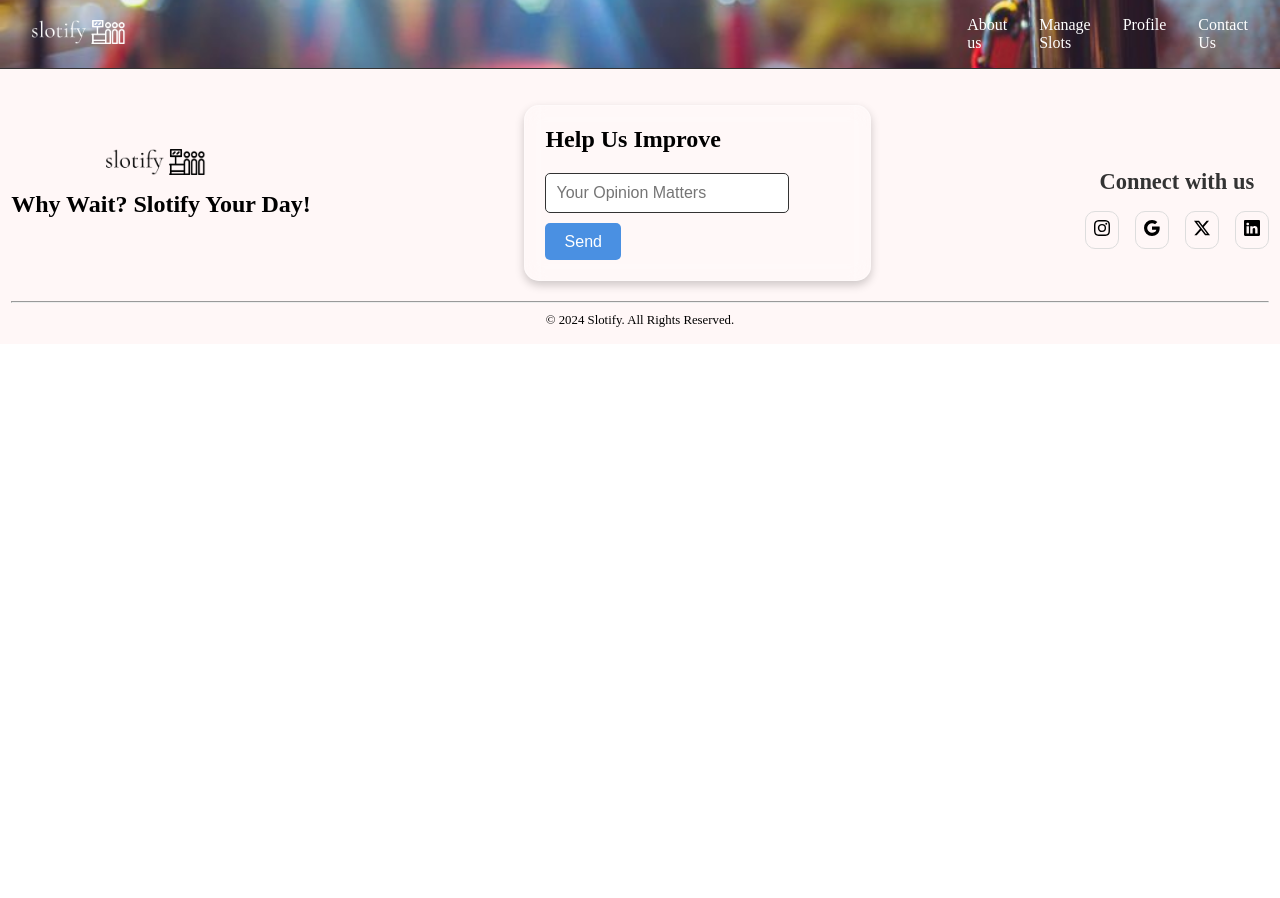
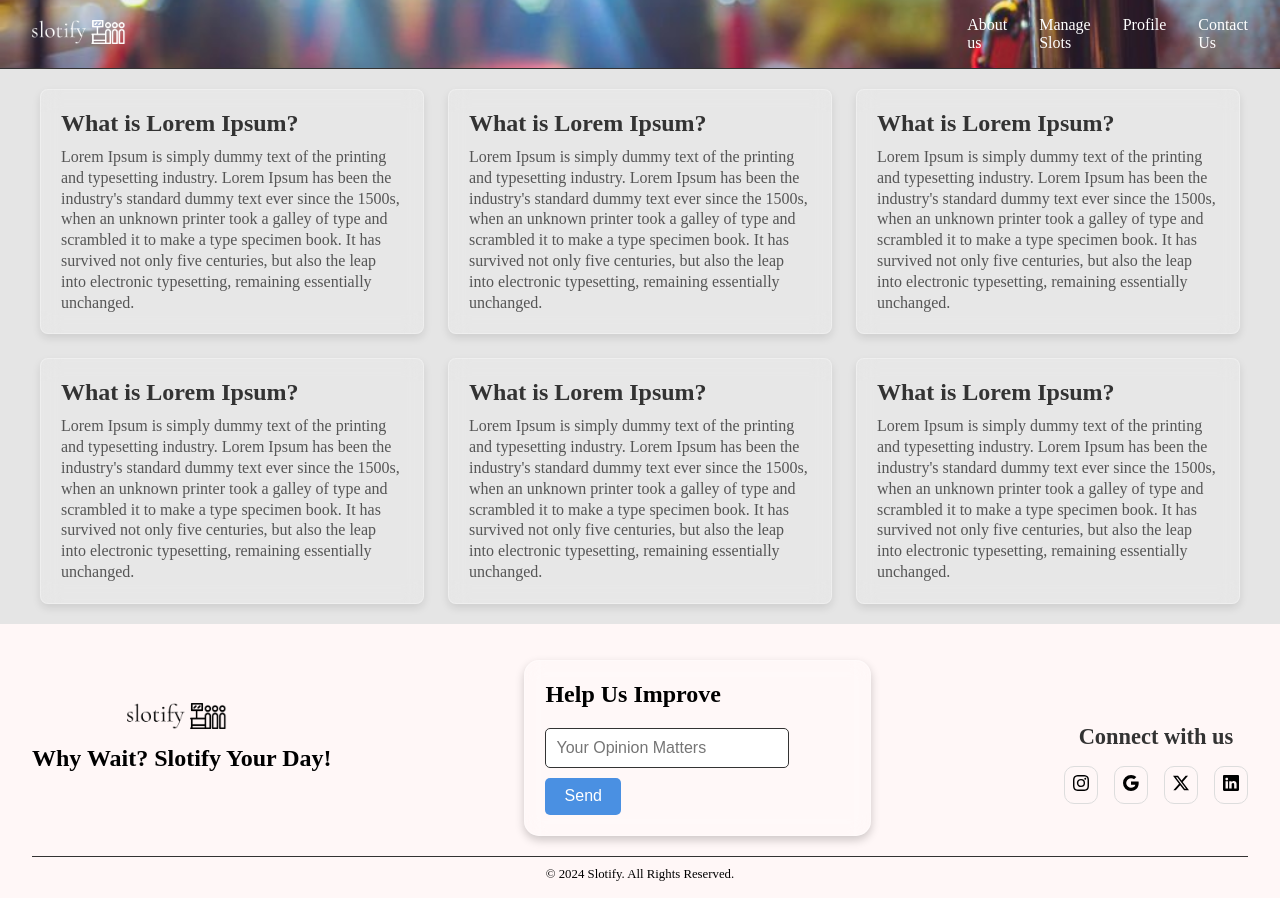
Before and after one commit to maniram3112/slotify, a React (Create React App) app: page /home in a window 1280 px wide. Before the commit the page ends 800 px from the top, so only its background shows below. Built offline with nearby package versions, Linux system fonts and the light colour scheme; sample sign-in values are in the browser's storage.

Commit message:
implemented about section

```diff
--- a/src/components/About/About.css
+++ b/src/components/About/About.css
@@ -0,0 +1,40 @@
+.about-container{
+    padding: 20px;
+    background-color: #e5e5e5;
+}
+
+.about-info{
+    display: grid;
+    grid-template-columns: repeat(auto-fit, minmax(300px, 1fr));
+    gap: 1.5rem;
+    max-width: 1200px;
+    width: 100%;
+}
+
+.cards{
+    background: rgba(255,255,255,0.1);
+    border-radius: 8px;
+    box-shadow: 0 4px 8px rgba(0, 0, 0, 0.1);
+    backdrop-filter: blur(10px);
+    -webkit-backdrop-filter: blur(10px);
+    border: 1px solid rgba(255,255,255,0.3);
+    padding: 20px;
+    transition: transform 0.3s ease, box-shadow 0.3s ease;
+}
+
+.cards h3{
+    margin-bottom: 10px;
+    font-size: 1.5rem;
+    color: #333;
+}
+
+.cards p{
+    font-size: 1rem;
+    color: #555;
+    line-height: 1.3;
+}
+
+.cards:hover{
+    transform: translateY(-5px);
+    box-shadow: 0 8px 16px rgba(0,0,0,0.2);
+}
--- a/src/components/About/About.jsx
+++ b/src/components/About/About.jsx
@@ -1,31 +1,19 @@
-import React from 'react'
-import './About.css'
+import React from 'react';
+import constants from '../../constants';
+import './About.css';
+
+const {about} = constants;
 
 const About = () => {
     return (
-        <div className='about-container'>
+        <div className='about-container flex-center'>
             <div className='about-info' id='#about'>
-            <p>
-                What is Lorem Ipsum?
-                Lorem Ipsum is simply dummy text of the printing
-                and typesetting industry. Lorem Ipsum has been the
-                industry's standard dummy text ever since the 1500s,
-                when an unknown printer took a galley of type and
-                scrambled it to make a type specimen book. It has survived
-                not only five centuries, but also the leap into electronic
-                typesetting, remaining essentially unchanged.
-            </p>
-            <p>
-                Why do we use it?
-                It is a long established fact that a reader will be distracted
-                by the readable content of a page when looking at its layout.
-                The point of using Lorem Ipsum is that it has a more-or-less
-                normal distribution of letters, as opposed to using 'Content here,
-                content here', making it look like readable English.
-                Many desktop publishing packages and web page editors now use
-                Lorem Ipsum as their default model text, and a search for
-                'lorem ipsum' will uncover many web sites still in their infancy.
-            </p>
+            {about.map((item, index) => (
+                <div key={index} className='cards'>
+                    <h3>{item.title}</h3>
+                    <p>{item.content}</p>
+                </div>
+            ))}
             </div>
         </div>
     )
--- a/src/components/Footer/Footer.css
+++ b/src/components/Footer/Footer.css
@@ -1,7 +1,7 @@
 .footer-container {
     background-color: rgb(255, 247, 247);
     color: black;
-    padding: 1rem 0.7rem;
+    padding: 1rem 2rem;
 }
 
 .footer-content {
@@ -9,6 +9,7 @@
     justify-content: space-between;
     align-items: center;
     flex-wrap: wrap;
+    border-bottom: #333 1px solid;
 }
 .footer-logo {
     flex-direction: column;
--- a/src/components/Footer/Footer.jsx
+++ b/src/components/Footer/Footer.jsx
@@ -25,7 +25,7 @@ const Footer = () => {
                     <ThirdParty />
                 </div>
             </div>
-            <hr />
+            {/* <hr /> */}
             <div className='footer-copyright'>
                 &copy; 2024 Slotify. All Rights Reserved.
             </div>
--- a/src/components/Navbar/Navbar.css
+++ b/src/components/Navbar/Navbar.css
@@ -26,6 +26,7 @@
     color: #fff;
     font-size: 1rem;
     font-weight: 400;
+    cursor: pointer;
 }
 
 .link p:hover {
--- /dev/null
+++ b/src/constants/data/about.jsx
@@ -0,0 +1,29 @@
+
+const about = [
+    {
+        title: "What is Lorem Ipsum?",
+        content: "Lorem Ipsum is simply dummy text of the printing and typesetting industry. Lorem Ipsum has been the industry's standard dummy text ever since the 1500s, when an unknown printer took a galley of type and scrambled it to make a type specimen book. It has survived not only five centuries, but also the leap into electronic typesetting, remaining essentially unchanged."
+    },
+    {
+        title: "What is Lorem Ipsum?",
+        content: "Lorem Ipsum is simply dummy text of the printing and typesetting industry. Lorem Ipsum has been the industry's standard dummy text ever since the 1500s, when an unknown printer took a galley of type and scrambled it to make a type specimen book. It has survived not only five centuries, but also the leap into electronic typesetting, remaining essentially unchanged."
+    },
+    {
+        title: "What is Lorem Ipsum?",
+        content: "Lorem Ipsum is simply dummy text of the printing and typesetting industry. Lorem Ipsum has been the industry's standard dummy text ever since the 1500s, when an unknown printer took a galley of type and scrambled it to make a type specimen book. It has survived not only five centuries, but also the leap into electronic typesetting, remaining essentially unchanged."
+    },
+    {
+        title: "What is Lorem Ipsum?",
+        content: "Lorem Ipsum is simply dummy text of the printing and typesetting industry. Lorem Ipsum has been the industry's standard dummy text ever since the 1500s, when an unknown printer took a galley of type and scrambled it to make a type specimen book. It has survived not only five centuries, but also the leap into electronic typesetting, remaining essentially unchanged."
+    },
+    {
+        title: "What is Lorem Ipsum?",
+        content: "Lorem Ipsum is simply dummy text of the printing and typesetting industry. Lorem Ipsum has been the industry's standard dummy text ever since the 1500s, when an unknown printer took a galley of type and scrambled it to make a type specimen book. It has survived not only five centuries, but also the leap into electronic typesetting, remaining essentially unchanged."
+    },
+    {
+        title: "What is Lorem Ipsum?",
+        content: "Lorem Ipsum is simply dummy text of the printing and typesetting industry. Lorem Ipsum has been the industry's standard dummy text ever since the 1500s, when an unknown printer took a galley of type and scrambled it to make a type specimen book. It has survived not only five centuries, but also the leap into electronic typesetting, remaining essentially unchanged."
+    },
+]
+
+export default about;
--- a/src/constants/index.js
+++ b/src/constants/index.js
@@ -0,0 +1,7 @@
+import about from './data/about';
+
+const constants = {
+    about,
+}
+
+export default constants
--- a/src/pages/HomePage/Home.jsx
+++ b/src/pages/HomePage/Home.jsx
@@ -2,12 +2,13 @@ import React from "react";
 import components from '../../components';
 import './Home.css';
 
-const {Navbar, Footer} = components;
+const {Navbar, Footer, About} = components;
 
 const Home = () =>{
     return(
         <div className="home-container">
             <Navbar/>
+            <About/>
             <Footer/>
         </div>
     )
```
